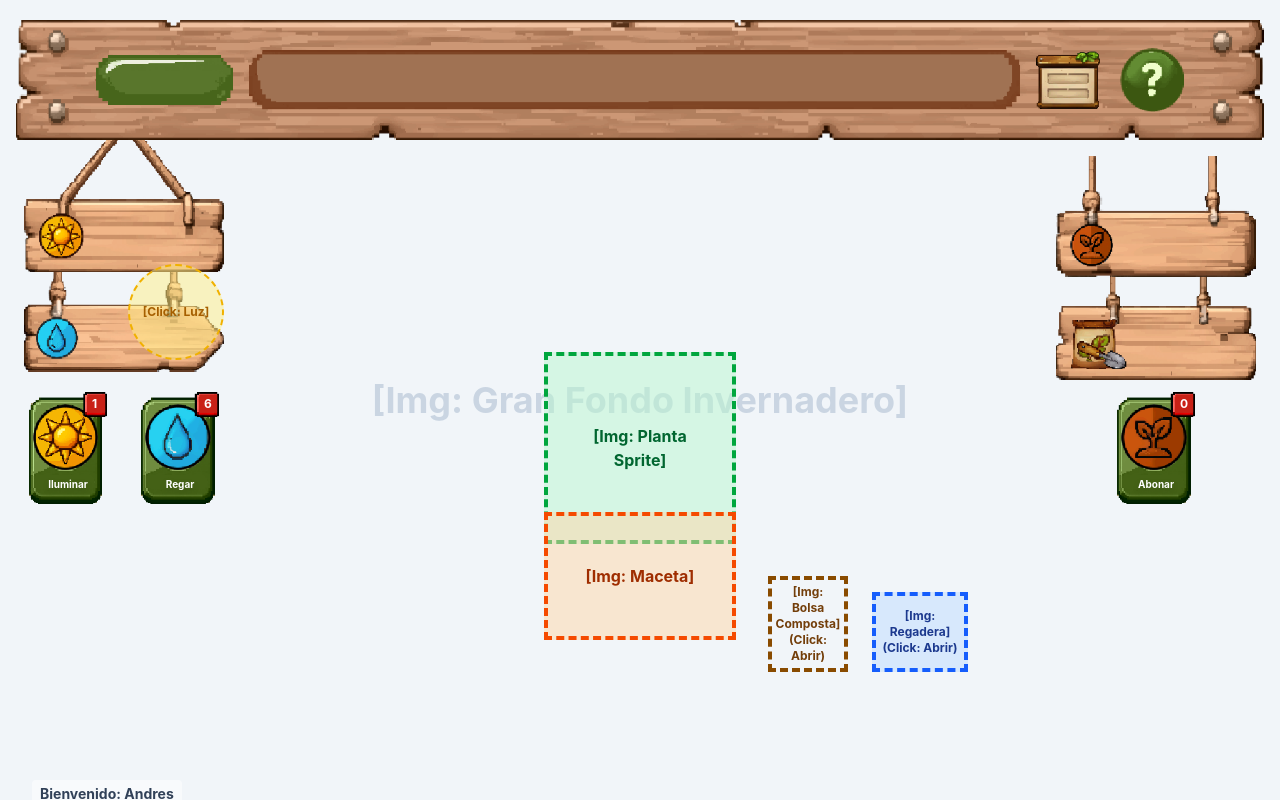
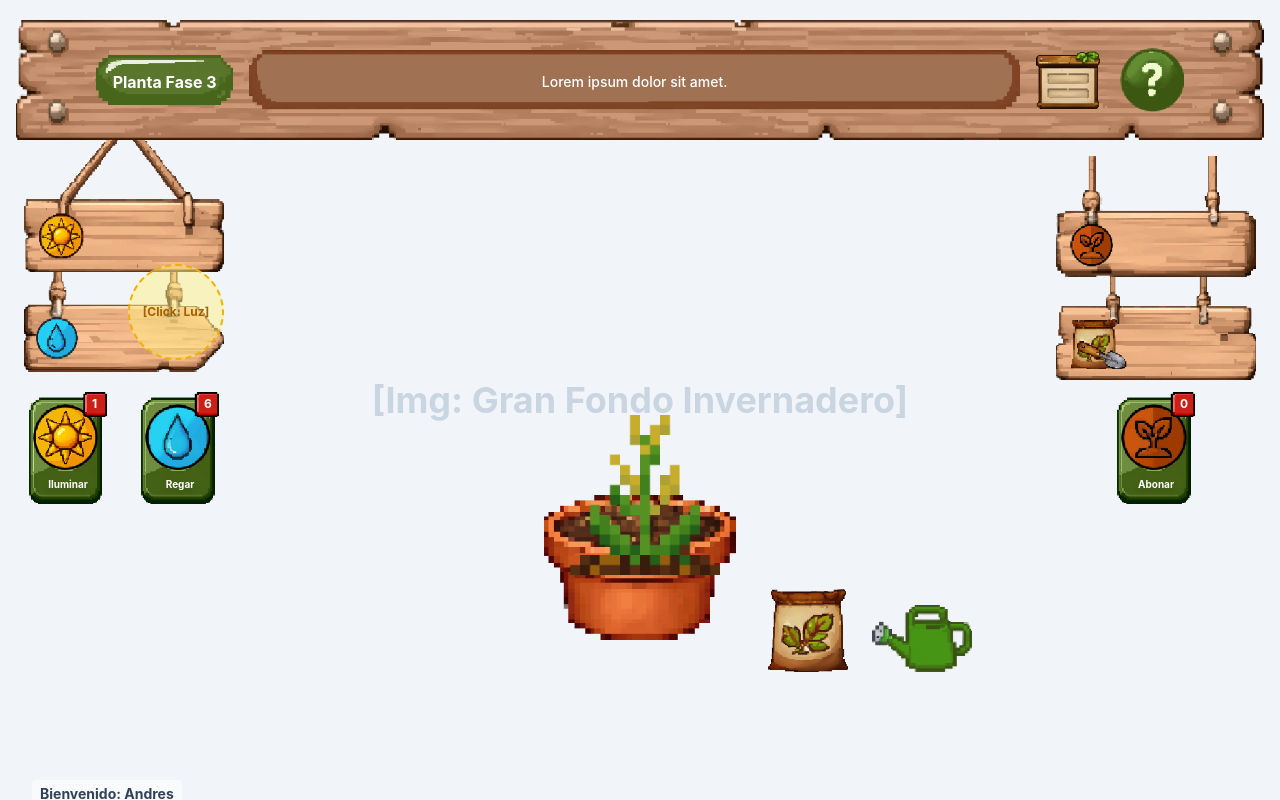
Before and after one commit to tato11901-wq/Backend-web-Integracion-multimedia, an Astro site in the folder Front/Imaginatio Web Front/: page / in a window 1280 px wide. Built offline with nearby package versions, Linux system fonts and the light colour scheme; Astro itself is replaced by a stand-in of ours.

Commit message:
Adicion de popup de información de la planta y actualizar algunos recursos
Cambios realizados:
-Adicion de PlantaFase3.gif y renombrar varios archivos multimedia (paneles y botones).

-Actualizar GameArea.tsx: importar los recursos de la planta y la maceta, hacer la planta clickeable para abrir un nuevo popup de información, y reemplazar los placeholders de compost/agua por botones con imagen que activan los minijuegos existentes.

-Actualizar TopHeader.tsx: hacer que los paneles de nombre/aviso sean relativos y superponer etiquetas de texto.

-Actualizar resourceStore.js: añadir la señal isPlantInfoOpen para controlar el popup de información de la planta.

```diff
--- a/Front/Imaginatio Web Front/src/components/dashboard/GameArea.tsx
+++ b/Front/Imaginatio Web Front/src/components/dashboard/GameArea.tsx
@@ -1,7 +1,13 @@
-import { isWaterGameOpen, isCompostGameOpen } from "../../store/resourceStore";
+import { isWaterGameOpen, isCompostGameOpen, isPlantInfoOpen } from "../../store/resourceStore";
+import btnMinijuegoComposta from '../../assets/Recursos web media/btn_minijuegocomposta.png';
+import btnMinijuegoAgua from '../../assets/Recursos web media/btn_MinijuegoAgua.png';
+import panelDescripcionPlanta from '../../assets/Recursos web media/Panel_DescripciónPlanta.png';
+import plantaFase3 from '../../assets/Recursos planta/PlantaFase3.gif';
+import plantaMaceta01 from '../../assets/Recursos web media/Planta_Maceta_01.png';
 
 export default function GameArea() {
    return (
+      <>
          <div className="absolute inset-0 z-10 flex flex-col justify-end items-center pointer-events-none p-8">
 
             {/* Sun / Light Cursor representation */}
@@ -10,39 +16,78 @@ export default function GameArea() {
             </div>
 
             {/* Main Center Plant Container */}
-         <div className="relative mb-24 lg:mb-32 flex flex-col items-center pointer-events-auto cursor-pointer">
-            {/* Plant Mock Placeholder */}
-            <div className="w-48 h-48 bg-green-200/50 border-4 border-dashed border-green-600 flex items-center justify-center z-10">
-               <span className="text-green-800 font-bold text-center">[Img: Planta<br />Sprite]</span>
+            <div
+               onClick={() => isPlantInfoOpen.value = true}
+               className="relative mb-24 lg:mb-32 flex flex-col items-center pointer-events-auto cursor-pointer hover:scale-105 transition-transform duration-200"
+            >
+               {/* Plant Image */}
+               <div className="w-64 h-auto lg:w-80 lg:h-auto flex items-center justify-center z-20">
+                  <img src={plantaFase3.src} alt="Planta Fase 3" className="w-full h-full object-contain" />
                </div>
 
-            {/* Terracotta Pot Placeholder */}
-            <div className="w-48 h-32 bg-orange-200/50 border-4 border-dashed border-orange-600 flex items-center justify-center -mt-8 z-20">
-               <span className="text-orange-800 font-bold text-center">[Img: Maceta]</span>
+               {/* Pot Image */}
+               <div className="w-48 h-auto -mt-16 lg:-mt-20 z-10">
+                  <img src={plantaMaceta01.src} alt="Maceta" className="w-full h-full object-contain" />
                </div>
             </div>
 
             {/* Interactable Items (Compost & Watering can) */}
             <div className="absolute bottom-24 lg:bottom-32 left-1/2 ml-24 lg:ml-32 flex items-end gap-6 pointer-events-auto">
 
-            {/* Compost Bag Placeholder - Triggers minigame */}
+               {/* Compost Bag - Triggers minigame */}
                <button
                   onClick={() => isCompostGameOpen.value = true}
-               className="w-20 h-24 bg-brown-200/50 border-4 border-dashed border-yellow-800 flex items-center justify-center cursor-pointer hover:bg-yellow-200/50 transition-colors"
+                  className="w-20 h-auto flex items-center justify-center cursor-pointer transition-all duration-150 ease-in-out hover:opacity-80 active:scale-90"
                >
-               <span className="text-yellow-900 font-bold text-xs text-center">[Img:<br />Bolsa<br />Composta]<br />(Click: Abrir)</span>
+                  <img src={btnMinijuegoComposta.src} alt="Bolsa Composta" className="w-full h-full object-contain" />
                </button>
 
-            {/* Watering Can Placeholder - Triggers minigame */}
+               {/* Watering Can - Triggers minigame */}
                <button
                   onClick={() => isWaterGameOpen.value = true}
-               className="w-24 h-20 bg-blue-200/50 border-4 border-dashed border-blue-600 flex items-center justify-center cursor-pointer hover:bg-blue-300/50 transition-colors"
+                  className="w-25 h-auto flex items-center justify-center cursor-pointer transition-all duration-150 ease-in-out hover:opacity-80 active:scale-90"
                >
-               <span className="text-blue-900 font-bold text-xs text-center">[Img: Regadera]<br />(Click: Abrir)</span>
+                  <img src={btnMinijuegoAgua.src} alt="Regadera" className="w-full h-full object-contain" />
                </button>
 
             </div>
+         </div>
 
+         {/* Plant Info Popup */}
+         {isPlantInfoOpen.value && (
+            <div className="fixed inset-0 z-50 flex items-center justify-center bg-black/50 pointer-events-auto">
+               <div className="relative w-[320px] h-[450px] lg:w-[450px] lg:h-[550px] flex flex-col items-center justify-start p-8 lg:p-10">
+                  {/* Background Panel */}
+                  <img src={panelDescripcionPlanta.src} alt="Panel Descripcion" className="absolute inset-0 w-full h-full object-fill -z-10" />
+
+                  {/* Close button */}
+                  <button
+                     onClick={() => isPlantInfoOpen.value = false}
+                     className="absolute top-4 right-4 w-8 h-8 bg-red-500/80 hover:bg-red-500 text-white font-bold rounded-full border-2 border-red-700 shadow-sm transition-all hover:scale-110 active:scale-95 flex items-center justify-center"
+                  >
+                     X
+                  </button>
+
+                  {/* Content */}
+                  <h2 className="text-[#4e341b] text-xl lg:text-3xl font-bold mb-4 mt-15 text-center drop-shadow-sm">Información de la Planta</h2>
+
+                  <div className="flex-1 w-full overflow-y-auto px-4 mt-2 text-[#4e341b] text-sm lg:text-base font-medium leading-relaxed
+                                  scrollbar-thin scrollbar-thumb-[#8B4513] scrollbar-track-[#f5e6c8]">
+                     <p>
+                        Aquí aparecerá la descripción detallada de la planta, sus características, consejos de cuidado, o curiosidades.
+                        <br /><br />
+                        Este texto puede ser mucho más largo y el contenedor permitirá hacer scroll hacia abajo para leerlo todo. El panel se acomoda respondiendo a la cantidad de texto que haya disponible.
+                        <br /><br />
+                        Lorem ipsum dolor sit amet, consectetur adipiscing elit. Quisque eget vehicula libero. Praesent cursus finibus tortor vel dapibus. Ut pretium orci vitae tortor auctor aliquet. Suspendisse ultrices lacus eget risus varius, bibendum sollicitudin libero lacinia.
+                        <br /><br />
+                        Sed non ipsum odio. Suspendisse dictum lacus justo, non fringilla felis tristique pretium. Donec rutrum lorem lorem, tincidunt mattis arcu luctus varius.
+                        <br /><br />
+                        (Fin del contenido...)
+                     </p>
                   </div>
+               </div>
+            </div>
+         )}
+      </>
    );
 }
--- a/Front/Imaginatio Web Front/src/components/dashboard/TopHeader.tsx
+++ b/Front/Imaginatio Web Front/src/components/dashboard/TopHeader.tsx
@@ -15,13 +15,19 @@ export default function TopHeader() {
 
       <div className="relative z-10 flex w-full justify-between items-center px-8 mt-12 pointer-events-auto">
         {/* Nombre de planta - Left */}
-        <div className="w-44 h-14 lg:w-52 lg:h-16 flex items-center justify-center cursor-pointer ml-10">
+        <div className="relative w-44 h-14 lg:w-52 lg:h-16 flex items-center justify-center cursor-pointer ml-10">
           <img src={panelNombrePlanta.src} alt="Nombre Planta" className="w-full h-full object-contain" />
+          <span className="absolute inset-0 flex items-center justify-center text-white font-bold text-sm lg:text-base pt-1">
+            Planta Fase 3
+          </span>
         </div>
 
         {/* Aviso de planta - Center */}
-        <div className="w-full h-14 lg:h-16 flex items-center justify-center mx-4">
+        <div className="relative w-full h-14 lg:h-16 flex items-center justify-center mx-4">
           <img src={panelAvisoPlanta.src} alt="Aviso Planta" className="w-full h-full object-contain" />
+          <span className="absolute inset-0 flex items-center justify-center text-white font-medium text-xs lg:text-sm pt-1">
+            Lorem ipsum dolor sit amet.
+          </span>
         </div>
 
         {/* Right buttons: Inventario y Ayuda */}
--- a/Front/Imaginatio Web Front/src/store/resourceStore.js
+++ b/Front/Imaginatio Web Front/src/store/resourceStore.js
@@ -21,3 +21,6 @@ export const isCompostGameOpen = signal(false)
 export function addCompost(amount) {
   compostLevel.value = compostLevel.value + amount
 }
+
+// Estado del pop up de información de la planta
+export const isPlantInfoOpen = signal(false)
```
Also changed, not shown: Front/Imaginatio Web Front/src/assets/Recursos planta/PlantaFase3.gif (added), Front/Imaginatio Web Front/src/assets/Recursos web media/Panel_Composta.png (renamed from Front/Imaginatio Web Front/src/assets/Recursos web media/Panel_Composta_01.png), Front/Imaginatio Web Front/src/assets/Recursos web media/Panel_DescripciónPlanta.png (renamed from Front/Imaginatio Web Front/src/assets/Recursos web media/Panel_DescripciónPlanta_01.png), Front/Imaginatio Web Front/src/assets/Recursos web media/Panel_GotaAgua.png (renamed from Front/Imaginatio Web Front/src/assets/Recursos web media/Panel_GotaAgua_02.png), Front/Imaginatio Web Front/src/assets/Recursos web media/Panel_RecogerAgua.png (renamed from Front/Imaginatio Web Front/src/assets/Recursos web media/Panel_RecogerAgua_01.png), Front/Imaginatio Web Front/src/assets/Recursos web media/btn_MinijuegoAgua.png (renamed from Front/Imaginatio Web Front/src/assets/Recursos web media/Boton_MinijuegoAgua_01.png), Front/Imaginatio Web Front/src/assets/Recursos web media/btn_MinijuegoComposta.png (renamed from Front/Imaginatio Web Front/src/assets/Recursos web media/Boton_MinijuegoComposta_01.png). Lines whose indentation alone changed are shown as unchanged.
